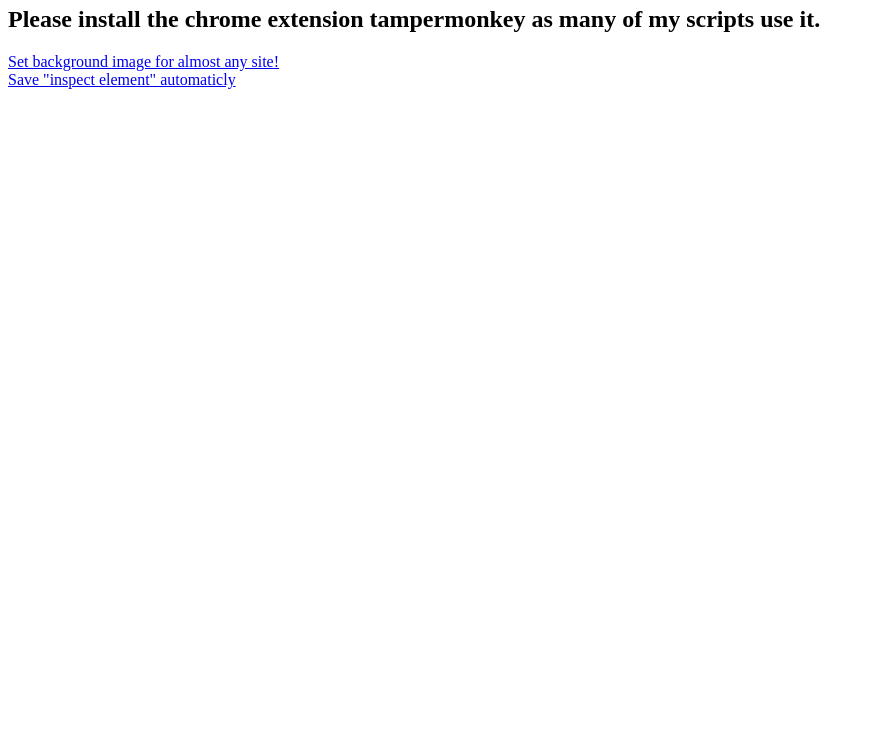
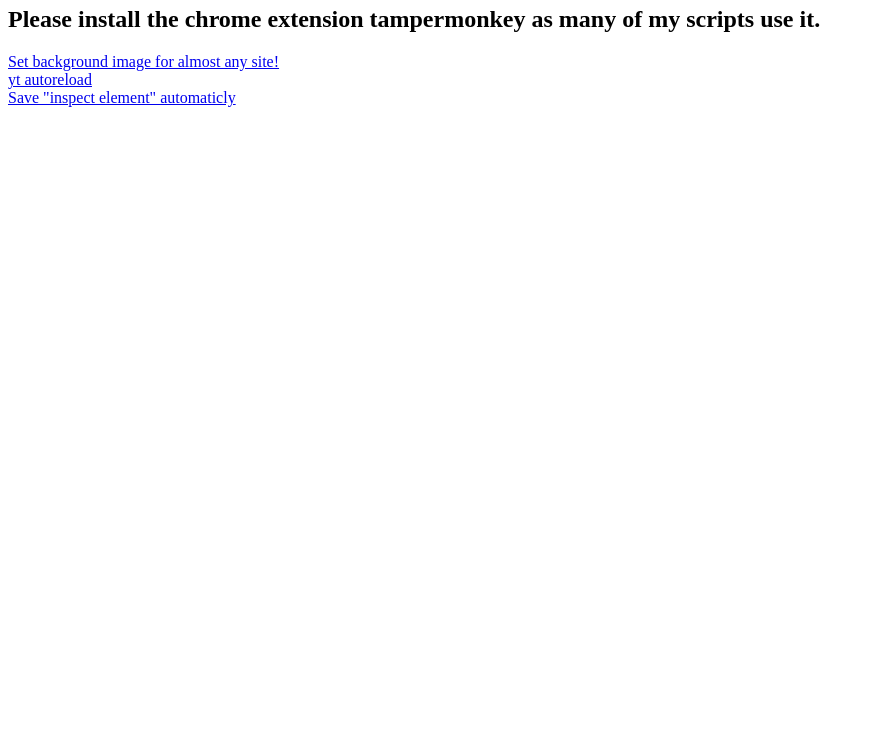
Before and after one commit to AustinJackS/stable1, a plain HTML site: page index.html in a window 1280 px wide. Shown: the part 60-800 px from the top of the page, without its empty margins (0-875 px from the left). Drawn offline with Linux system fonts and the light colour scheme.

Commit message:
Update index.html

```diff
--- a/index.html
+++ b/index.html
@@ -4,6 +4,8 @@
 <h2>Please install the chrome extension tampermonkey as many of my scripts use it.</h2>
   <a href="bgchanger.html">Set background image for almost any site!</a>
   <br>
+  <a href="yt.user.js">yt autoreload</a>
+  <br>
   <a href="inspect.user.js">Save "inspect element" automaticly</a>
 </body>
 </html>
```
